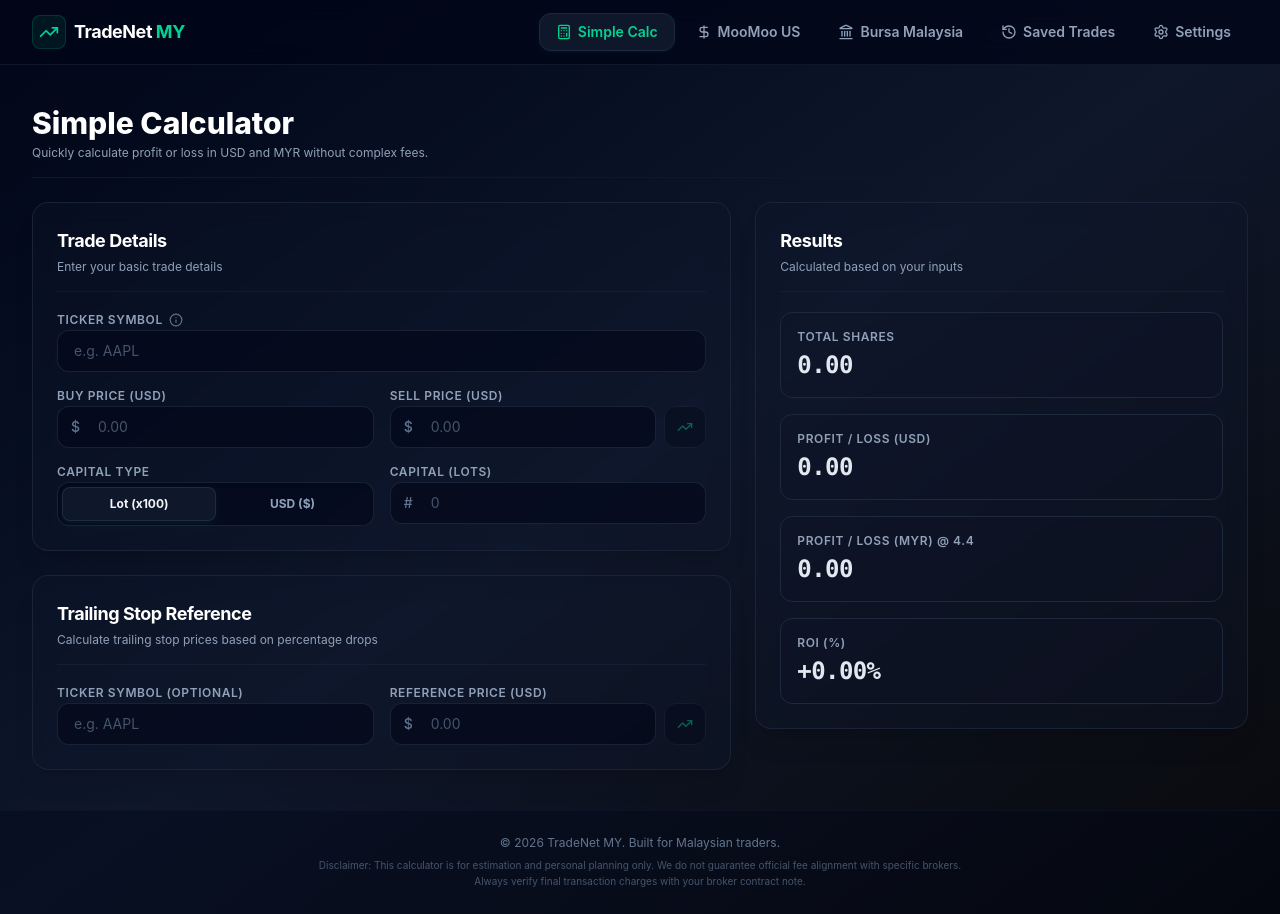
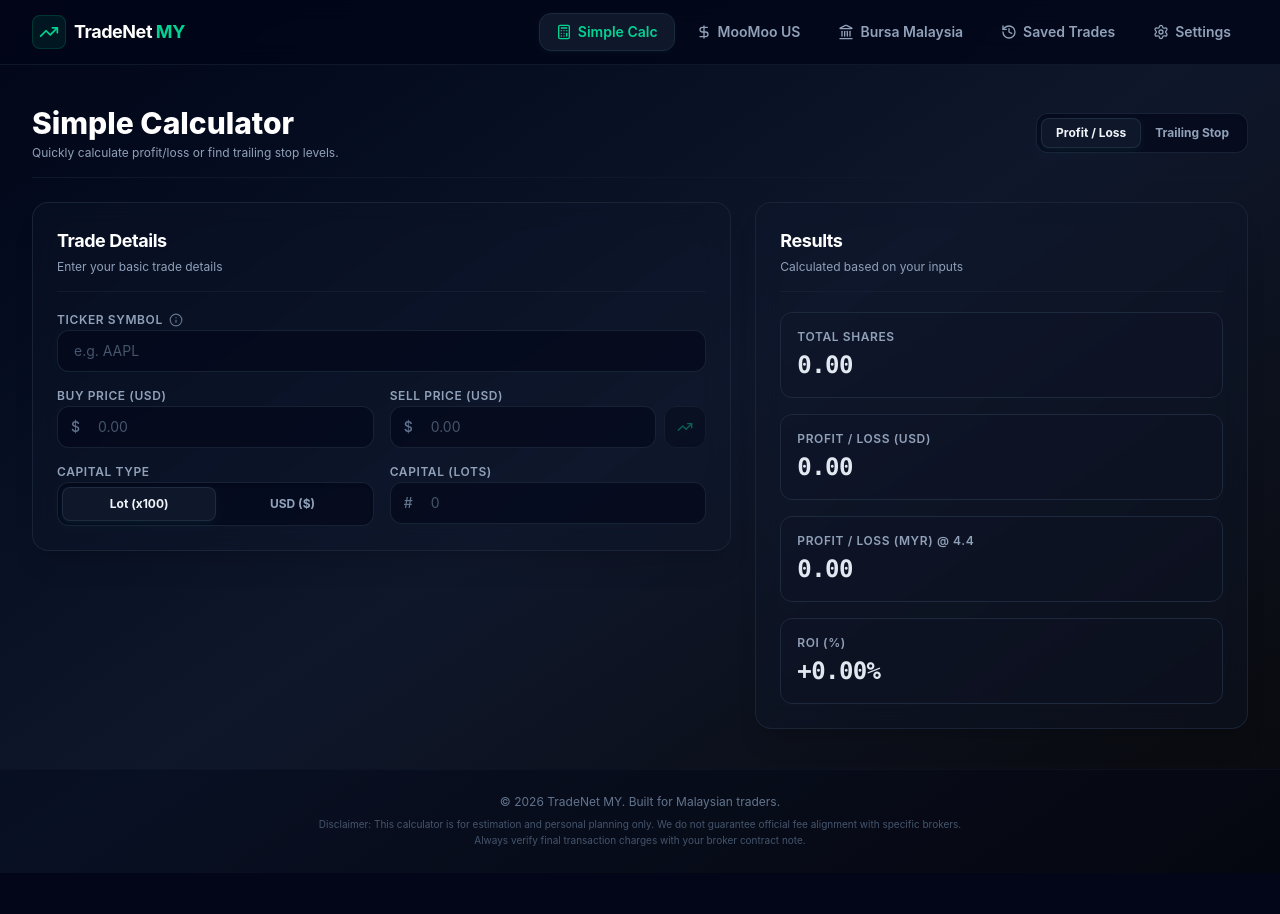
Before and after one commit to amanmana/tradenet, a React (Vite) app: page /simple-calculator in a window 1280 px wide. After the commit the page ends 873 px from the top, so only its background shows below. Built offline with nearby package versions, Linux system fonts and the light colour scheme.

Commit message:
style: fix syntax error and separate tabs

```diff
--- a/src/pages/SimpleCalculator.jsx
+++ b/src/pages/SimpleCalculator.jsx
@@ -9,6 +9,7 @@ import { fetchYahooLastPrice } from '../services/quoteService';
 
 export default function SimpleCalculator() {
   const [settings, setSettings] = useState(null);
+  const [activeTab, setActiveTab] = useState('profit'); // 'profit' or 'trailing'
 
   const [buyPrice, setBuyPrice] = useState('');
   const [sellPrice, setSellPrice] = useState('');
@@ -89,14 +90,44 @@ export default function SimpleCalculator() {
 
   return (
     <div className="space-y-6">
-      <div className="border-b border-slate-900 pb-4">
+      <div className="flex flex-col md:flex-row md:items-center justify-between gap-4 border-b border-slate-900 pb-4">
+        <div>
           <h1 className="text-2xl md:text-3xl font-extrabold text-white">Simple Calculator</h1>
           <p className="text-xs text-slate-400 mt-1">
-          Quickly calculate profit or loss in USD and MYR without complex fees.
+            Quickly calculate profit/loss or find trailing stop levels.
           </p>
         </div>
 
+        {/* Tab Switcher */}
+        <div className="flex bg-slate-950/60 p-1 rounded-xl border border-slate-800/80 shadow-inner w-full md:w-auto shrink-0 select-none">
+          <button
+            type="button"
+            onClick={() => setActiveTab('profit')}
+            className={`flex-1 md:flex-none py-1.5 px-3.5 rounded-lg text-xs font-bold transition-all cursor-pointer ${
+              activeTab === 'profit'
+                ? 'bg-slate-900 border border-slate-700/50 text-emerald-450 shadow-md shadow-emerald-500/5'
+                : 'text-slate-400 hover:text-slate-200'
+            }`}
+          >
+            Profit / Loss
+          </button>
+          <button
+            type="button"
+            onClick={() => setActiveTab('trailing')}
+            className={`flex-1 md:flex-none py-1.5 px-3.5 rounded-lg text-xs font-bold transition-all cursor-pointer ${
+              activeTab === 'trailing'
+                ? 'bg-slate-900 border border-slate-700/50 text-emerald-450 shadow-md shadow-emerald-500/5'
+                : 'text-slate-400 hover:text-slate-200'
+            }`}
+          >
+            Trailing Stop
+          </button>
+        </div>
+      </div>
+
       <div className="grid grid-cols-1 lg:grid-cols-12 gap-6 items-start">
+        {activeTab === 'profit' ? (
+          <>
             {/* Left Column - Input Form */}
             <div className="lg:col-span-7 space-y-6">
               <SectionCard title="Trade Details" subtitle="Enter your basic trade details">
@@ -226,7 +257,46 @@ export default function SimpleCalculator() {
               </div>
             </div>
           </SectionCard>
+            </div>
 
+            {/* Right Column - Results */}
+            <div className="lg:col-span-5 space-y-6 sticky top-24">
+              <SectionCard title="Results" subtitle="Calculated based on your inputs">
+                <div className="space-y-4">
+                  <ResultCard
+                    label="Total Shares"
+                    value={shares.toFixed(2)}
+                    currency=""
+                  />
+                  <ResultCard
+                    label="Profit / Loss (USD)"
+                    value={formatCurrency(Math.abs(profitLossUSD), '', 2)}
+                    currency="$"
+                    highlight={true}
+                    highlightType={profitLossUSD >= 0 ? 'profit' : 'loss'}
+                    prefix={profitLossUSD >= 0 ? '+' : '-'}
+                  />
+                  <ResultCard
+                    label={`Profit / Loss (MYR) @ ${fxRate}`}
+                    value={formatCurrency(Math.abs(profitLossMYR), '', 2)}
+                    currency="RM"
+                    highlight={true}
+                    highlightType={profitLossMYR >= 0 ? 'profit' : 'loss'}
+                    prefix={profitLossMYR >= 0 ? '+' : '-'}
+                  />
+                  <ResultCard
+                    label="ROI (%)"
+                    value={formatPercent(roi)}
+                    highlight={true}
+                    highlightType={roi >= 0 ? 'profit' : 'loss'}
+                    prefix={roi >= 0 ? '+' : ''}
+                  />
+                </div>
+              </SectionCard>
+            </div>
+          </>
+        ) : (
+          <div className="lg:col-span-12 space-y-6">
             <SectionCard title="Trailing Stop Reference" subtitle="Calculate trailing stop prices based on percentage drops">
             <div className="space-y-4">
               <div className="grid grid-cols-1 sm:grid-cols-2 gap-4">
@@ -301,42 +371,7 @@ export default function SimpleCalculator() {
             </div>
           </SectionCard>
         </div>
-
-        {/* Right Column - Results */}
-        <div className="lg:col-span-5 space-y-6 sticky top-24">
-          <SectionCard title="Results" subtitle="Calculated based on your inputs">
-            <div className="space-y-4">
-              <ResultCard
-                label="Total Shares"
-                value={shares.toFixed(2)}
-                currency=""
-              />
-              <ResultCard
-                label="Profit / Loss (USD)"
-                value={formatCurrency(Math.abs(profitLossUSD), '', 2)}
-                currency="$"
-                highlight={true}
-                highlightType={profitLossUSD >= 0 ? 'profit' : 'loss'}
-                prefix={profitLossUSD >= 0 ? '+' : '-'}
-              />
-              <ResultCard
-                label={`Profit / Loss (MYR) @ ${fxRate}`}
-                value={formatCurrency(Math.abs(profitLossMYR), '', 2)}
-                currency="RM"
-                highlight={true}
-                highlightType={profitLossMYR >= 0 ? 'profit' : 'loss'}
-                prefix={profitLossMYR >= 0 ? '+' : '-'}
-              />
-              <ResultCard
-                label="ROI (%)"
-                value={formatPercent(roi)}
-                highlight={true}
-                highlightType={roi >= 0 ? 'profit' : 'loss'}
-                prefix={roi >= 0 ? '+' : ''}
-              />
-            </div>
-          </SectionCard>
-        </div>
+        )}
       </div>
     </div>
   );
```
Lines whose indentation alone changed are shown as unchanged.
